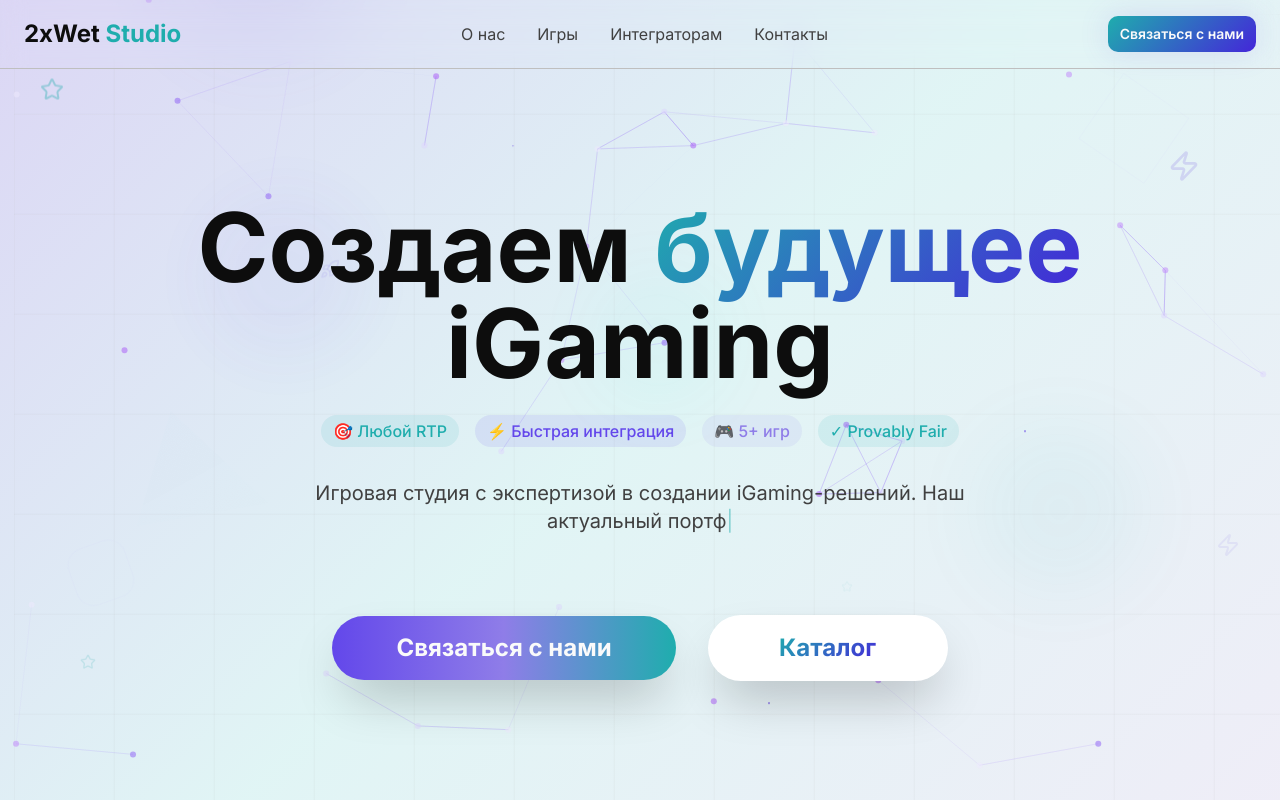
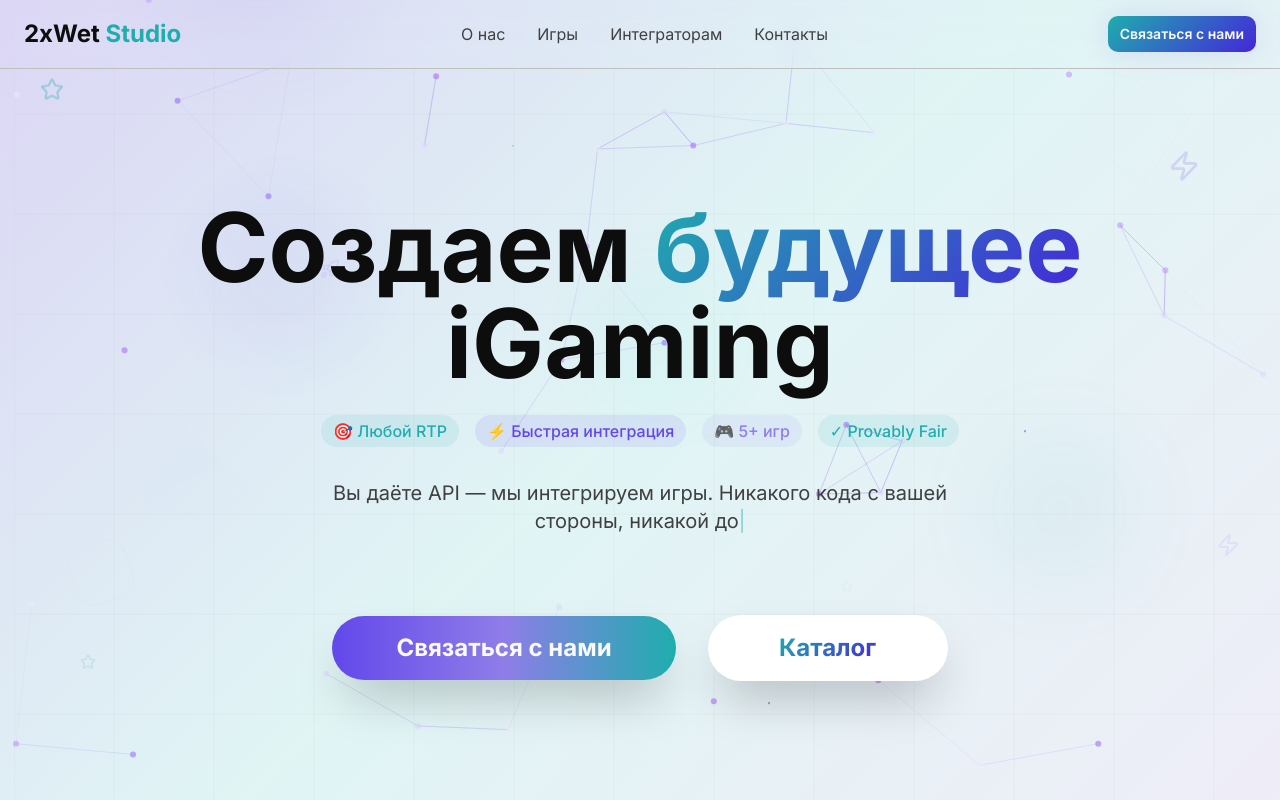
Before and after one commit to ca-si-what-ca-si-no/reel-vision-games, a React (Vite) app: page / in a window 1280 px wide. Built offline with nearby package versions, Linux system fonts and the light colour scheme.

Commit message:
Update typewriter text

```diff
--- a/src/components/Hero.tsx
+++ b/src/components/Hero.tsx
@@ -62,7 +62,7 @@ const Hero = () => {
           </div>
 
           <div className="text-lg md:text-xl text-muted-foreground mb-10 max-w-2xl mx-auto leading-tight min-h-[6rem] flex items-start justify-center text-center">
-            <TypewriterText initialText="Игровая студия " typeText="с экспертизой в создании iGaming-решений. Наш актуальный портфолио включает увлекательные игры с гибкой настройкой и полной кастомизацией." speed={80} />
+            <TypewriterText initialText="Вы даёте API — " typeText="мы интегрируем игры. Никакого кода с вашей стороны, никакой документации, никаких багов. Полностью настраиваемая математика и готовый iframe для встраивания." speed={80} />
           </div>
 
           <div className="flex flex-col sm:flex-row gap-4 sm:gap-8 justify-center items-center w-full max-w-4xl mx-auto">
```
